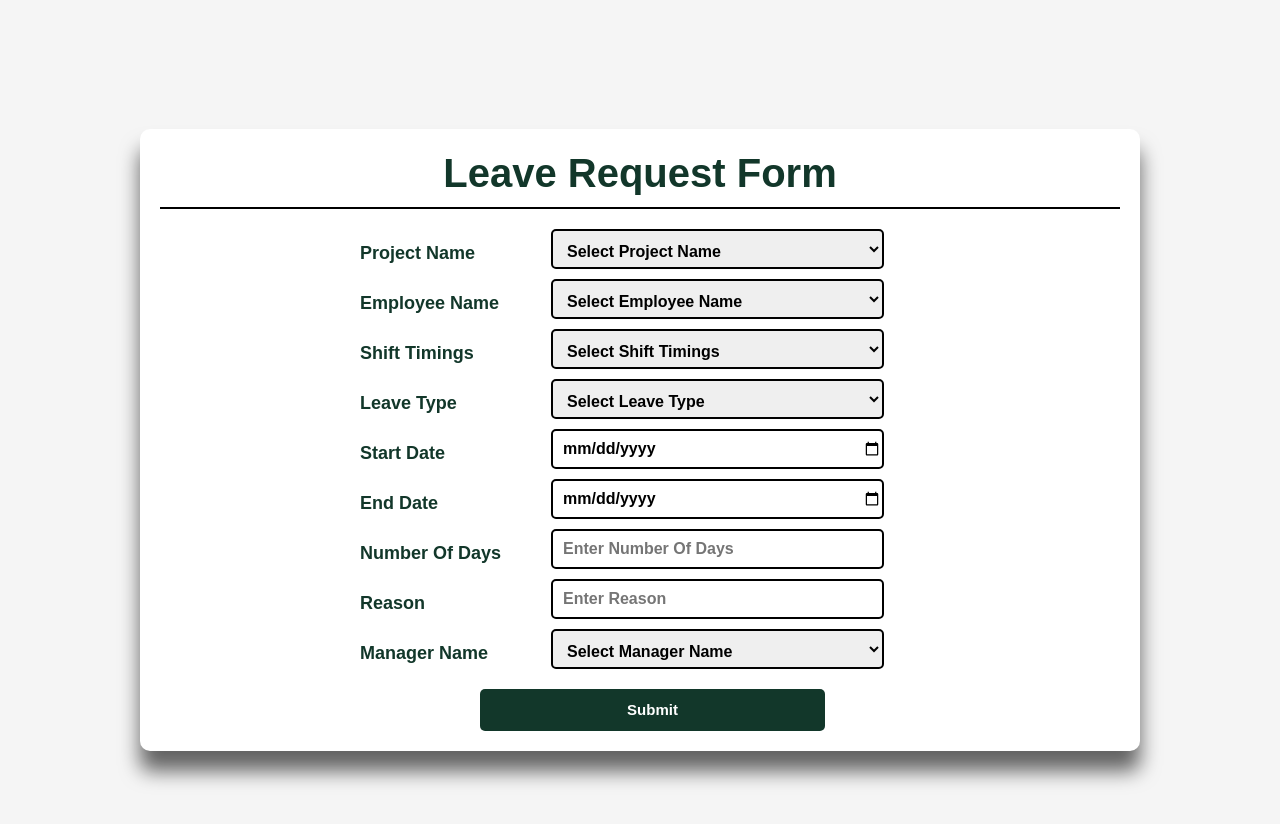
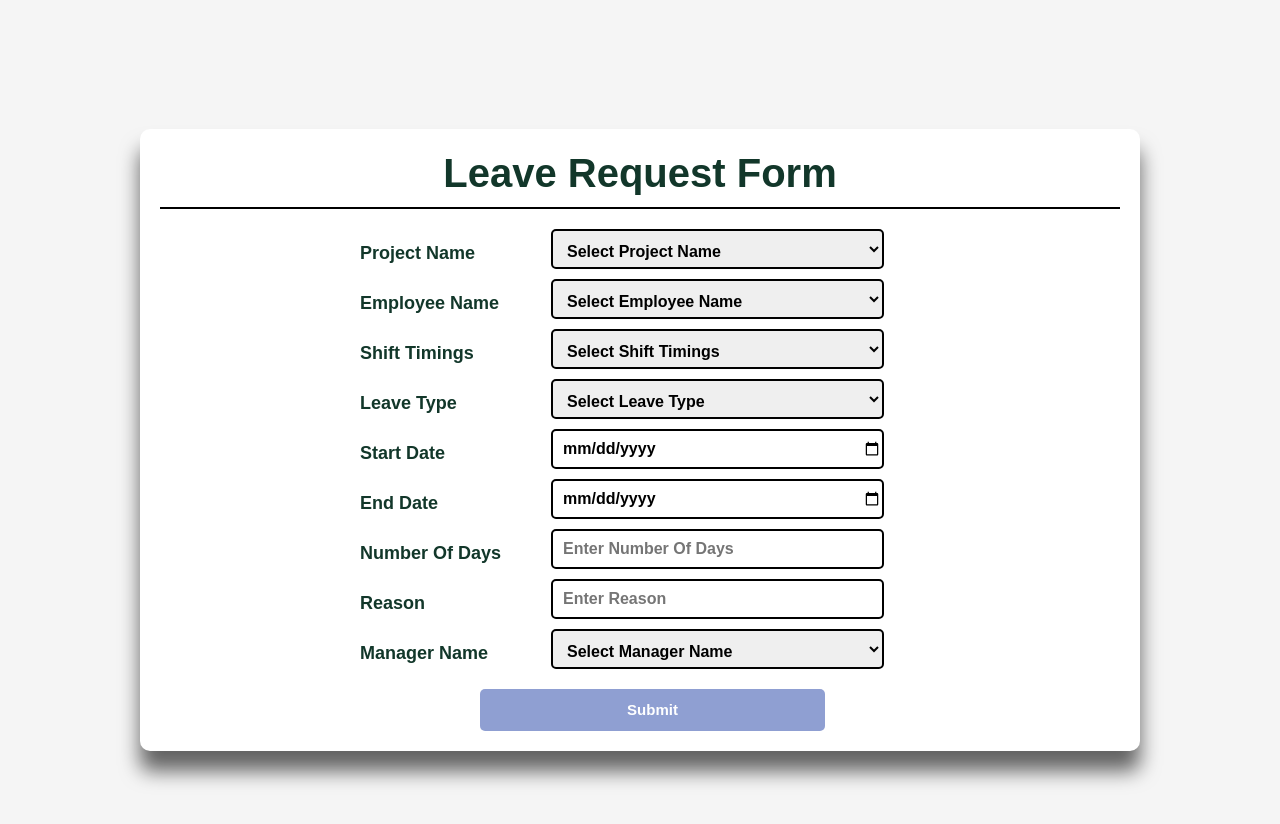
Before and after one commit to Satish-Kancherla/Leave-App, a React (Create React App) app in the folder leave/: page /employee in a window 1280 px wide. Shown: the top 824 px of the page. Built offline with nearby package versions, Linux system fonts and the light colour scheme.

Commit message:
leave updated

```diff
--- a/leave/src/EmployeeData.js
+++ b/leave/src/EmployeeData.js
@@ -2,8 +2,8 @@ import React from 'react'
 import "./employeedata.css";
 import { useState } from 'react';
 import axios from "axios";
-// import emailjs from '@emailjs/browser';
-// import Swal from 'sweetalert2';
+import emailjs from '@emailjs/browser';
+import Swal from 'sweetalert2';
 
 const Employee = () => {
 
@@ -101,7 +101,7 @@ const Employee = () => {
 
 
 
-    /* const serviceId = 'service_fxoz4k3';
+    const serviceId = 'service_fxoz4k3';
     const templateId = 'template_1eb9yag';
     const publicKey = 'XSwKGhu_Vrg7y2Z5Q';
 
@@ -124,7 +124,7 @@ const Employee = () => {
         icon: "success",
       });
 
-    setTimeout(function(){window.location.reload();},4000); */
+    setTimeout(function(){window.location.reload();},4000);
 
     }
      return (
@@ -198,7 +198,7 @@ const Employee = () => {
                    </div>
                    <div className="button">
                        <button type="submit" onClick={handleSubmit}
-                       /*  disabled={content.employeename.length===0 ||
+                        disabled={content.employeename.length===0 ||
                                     content.projectname.length===0 ||
                                     content.shifttimings.length===0 ||
                                     content.leavetype.length===0 ||
@@ -207,7 +207,7 @@ const Employee = () => {
                                     content.numberofdays.length===0 ||
                                     content.description.length===0 ||
                                     content.managername.length===0 ||
-                                    disable==='submitted'} */>Submit</button>
+                                    disable==='submitted'}>Submit</button>
                    </div>
 
                </div>
```
